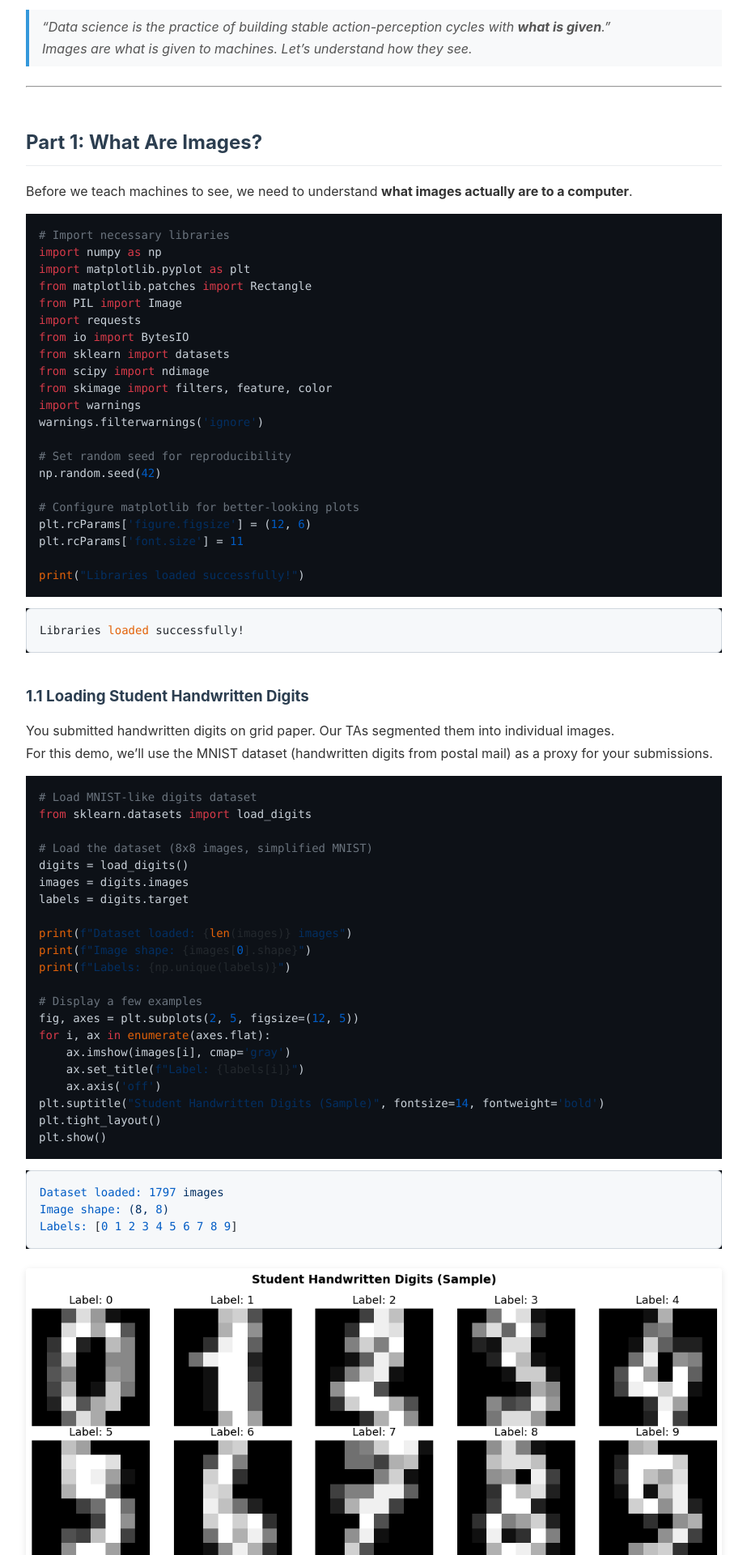
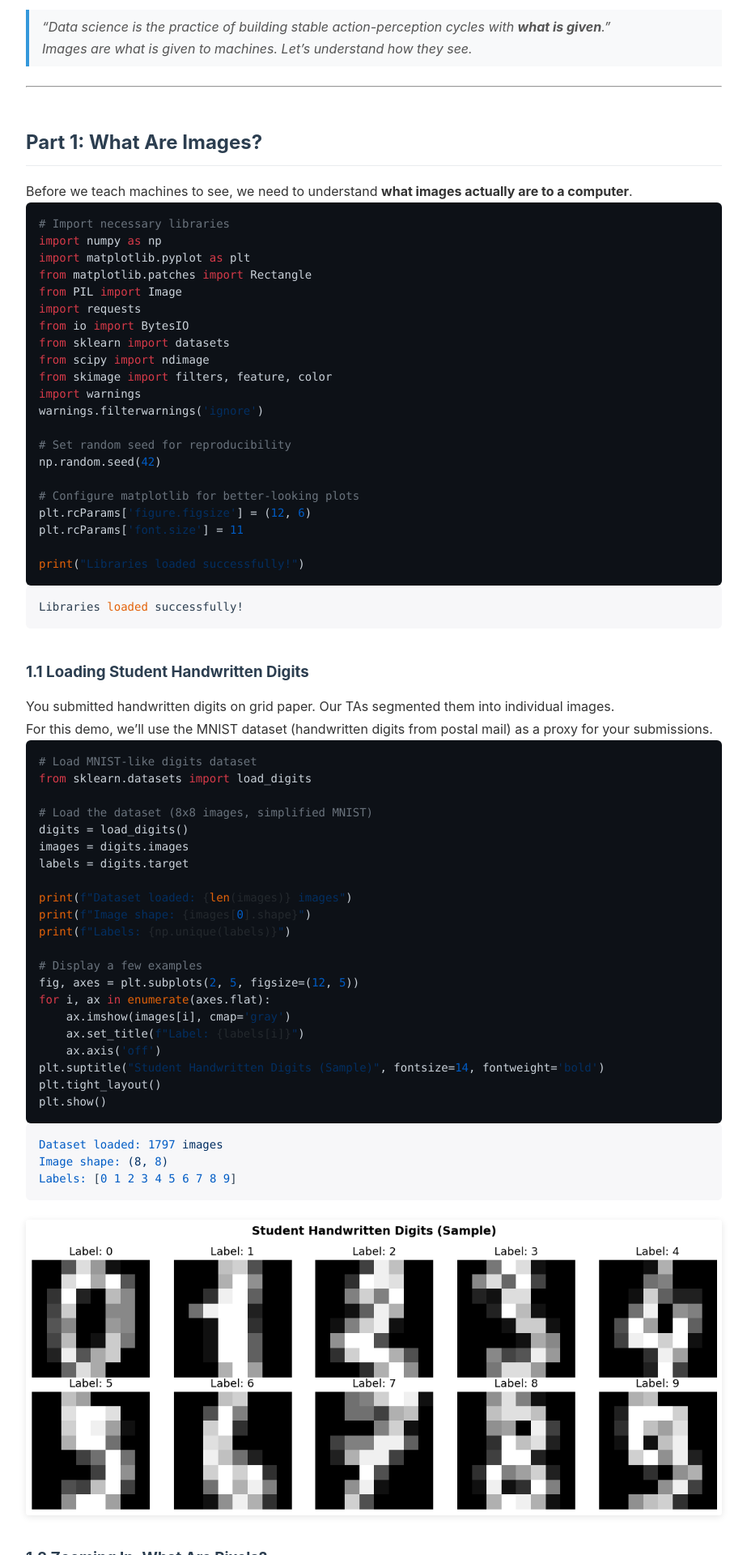
Before and after one commit to SCDS-AUB/intro2ds, a Jekyll site: the page built from lectures/vision/how-machines-see-1/lecture.md, in a window 1280 px wide. Shown: the part 835-2755 px from the top of the page at 81% size, without its empty margins (178-1101 px from the left). Built offline with Jekyll 4.4.1, drawn with Linux system fonts in a browser that asks for light colours.

Commit message:
Use intro2ml syntax highlighting color scheme
Copy exact CSS from intro2ml website for consistent dark theme:
- Strings: green (#7ee787)
- Keywords: coral red with bold (#ff7b72)
- Builtins/classes: light blue (#79c0ff)
- Functions: purple (#d2a8ff)
- Variables: light gray (#e6edf3)
- Plaintext outputs: light background

🤖 Generated with [Claude Code](https://claude.com/claude-code)

Co-Authored-By: Claude Opus 4.5 <noreply@anthropic.com>

```diff
--- a/_layouts/note.html
+++ b/_layouts/note.html
@@ -68,62 +68,128 @@ layout: default
     color: inherit;
 }
 
-/* GitHub Dark theme syntax highlighting */
-.note-content .highlight, .note-content .highlighter-rouge {
-    background: #0d1117;
-}
-.note-content .highlight pre, .note-content .highlighter-rouge pre {
+/* Syntax highlighting (Rouge) - GitHub-like DARK theme, tuned for Python */
+.highlighter-rouge .highlight,
+.note-content .highlight {
     background: #0d1117;
     color: #c9d1d9;
+    border: none;
+    border-radius: 6px;
 }
-/* Comments */
-.note-content .highlight .c, .note-content .highlight .c1, .note-content .highlight .cm, .note-content .highlight .cs {
+
+/* Remove Rouge line-number gutters and borders (even if generated) */
+.rouge-table { border-collapse: collapse; width: 100%; }
+.rouge-table .rouge-gutter, .rouge-table .gl, .rouge-gutter.gl { display: none !important; }
+.rouge-table td, .rouge-table th { border: none !important; padding: 0 !important; }
+.rouge-code pre { margin: 0 !important; }
+
+/* Force printed outputs (plaintext) to be light and readable */
+.language-plaintext.highlighter-rouge .highlight,
+.language-plaintext.highlighter-rouge .highlight pre,
+.language-plaintext .highlight,
+.language-plaintext .highlight pre {
+    background: #f7f7f9 !important;
+    color: #2c3e50 !important;
+    border: none !important;
+}
+
+.highlighter-rouge .highlight pre,
+.note-content .highlight pre {
+    background: transparent;
+    margin: 0;
+    border: none !important;
+    box-shadow: none !important;
+}
+
+/* Base token colors for dark background */
+.highlight .c,      /* Comment */
+.highlight .cm,     /* Comment.Multiline */
+.highlight .c1,     /* Comment.Single */
+.highlight .cs {    /* Comment.Special */
     color: #8b949e;
     font-style: italic;
 }
-/* Strings */
-.note-content .highlight .s, .note-content .highlight .s1, .note-content .highlight .s2, .note-content .highlight .sh, .note-content .highlight .si, .note-content .highlight .sx, .note-content .highlight .sr, .note-content .highlight .sa {
-    color: #a5d6ff;
+
+.highlight .k,      /* Keyword */
+.highlight .kd,     /* Keyword.Declaration */
+.highlight .kn,     /* Keyword.Namespace */
+.highlight .kp,     /* Keyword.Pseudo */
+.highlight .kr,     /* Keyword.Reserved */
+.highlight .kc {    /* Keyword.Constant */
+    color: #ff7b72;
+    font-weight: 600;
 }
-/* Keywords */
-.note-content .highlight .k, .note-content .highlight .kd, .note-content .highlight .kn, .note-content .highlight .kp, .note-content .highlight .kr, .note-content .highlight .kt, .note-content .highlight .kc {
-    color: #ff7b72;
-}
-/* Functions and methods */
-.note-content .highlight .nf, .note-content .highlight .fm, .note-content .highlight .nb {
-    color: #d2a8ff;
-}
-/* Numbers */
-.note-content .highlight .mi, .note-content .highlight .mf, .note-content .highlight .mh, .note-content .highlight .mo, .note-content .highlight .il {
-    color: #79c0ff;
-}
-/* Operators */
-.note-content .highlight .o, .note-content .highlight .ow {
-    color: #ff7b72;
-}
-/* Variables and names */
-.note-content .highlight .n, .note-content .highlight .na, .note-content .highlight .nc, .note-content .highlight .no, .note-content .highlight .nd, .note-content .highlight .ni, .note-content .highlight .ne, .note-content .highlight .nv, .note-content .highlight .bp, .note-content .highlight .vc, .note-content .highlight .vg, .note-content .highlight .vi {
-    color: #c9d1d9;
-}
-/* Punctuation */
-.note-content .highlight .p {
-    color: #c9d1d9;
-}
-/* Built-in constants */
-.note-content .highlight .bp {
-    color: #79c0ff;
-}
-/* Self */
-.note-content .highlight .bp {
+
+.highlight .o,      /* Operator */
+.highlight .ow {    /* Operator.Word */
     color: #ff7b72;
 }
 
-/* Output blocks (plaintext) - light background */
-.note-content .language-plaintext pre,
-.note-content .highlighter-rouge:not(.language-python) pre {
-    background: #f6f8fa;
-    color: #24292f;
-    border: 1px solid #d0d7de;
+.highlight .na,     /* Name.Attribute */
+.highlight .nb,     /* Name.Builtin */
+.highlight .bp,     /* Name.Builtin.Pseudo (self) */
+.highlight .nc,     /* Name.Class */
+.highlight .nn,     /* Name.Namespace */
+.highlight .ni,     /* Name.Entity */
+.highlight .ne {    /* Name.Exception */
+    color: #79c0ff;
+}
+
+.highlight .nf,     /* Name.Function */
+.highlight .fm {    /* Name.Function.Magic (Python dunder) */
+    color: #d2a8ff;
+}
+
+.highlight .nt {    /* Name.Tag */
+    color: #7ee787;
+}
+
+.highlight .nv,     /* Name.Variable */
+.highlight .vc,     /* Name.Variable.Class */
+.highlight .vg,     /* Name.Variable.Global */
+.highlight .vi {    /* Name.Variable.Instance */
+    color: #e6edf3;
+}
+
+.highlight .s,      /* String */
+.highlight .sa,
+.highlight .sb,
+.highlight .sc,
+.highlight .sd,
+.highlight .s1,
+.highlight .s2,
+.highlight .se,     /* String.Escape */
+.highlight .sh,
+.highlight .si,
+.highlight .sr,
+.highlight .ss,
+.highlight .sx {    /* String.Other */
+    color: #7ee787;
+}
+
+.highlight .m,      /* Number */
+.highlight .mb,
+.highlight .mf,
+.highlight .mh,
+.highlight .mi,
+.highlight .mo {    /* Number.Other */
+    color: #79c0ff;
+}
+
+.highlight .err {   /* Error */
+    color: #ff7b72;
+    background-color: #290000;
+}
+
+/* Diff coloring (for completeness) */
+.highlight .gd { color: #ffdcd7; background-color: #67060c; }
+.highlight .gi { color: #aff5b4; background-color: #033a16; }
+
+/* Improve code readability */
+.highlight code, .highlight pre {
+    font-family: 'SF Mono', Monaco, 'Cascadia Code', 'Roboto Mono', Consolas, 'Courier New', monospace;
+    line-height: 1.5;
+    font-size: 14px;
 }
 
 /* Headers */
```
